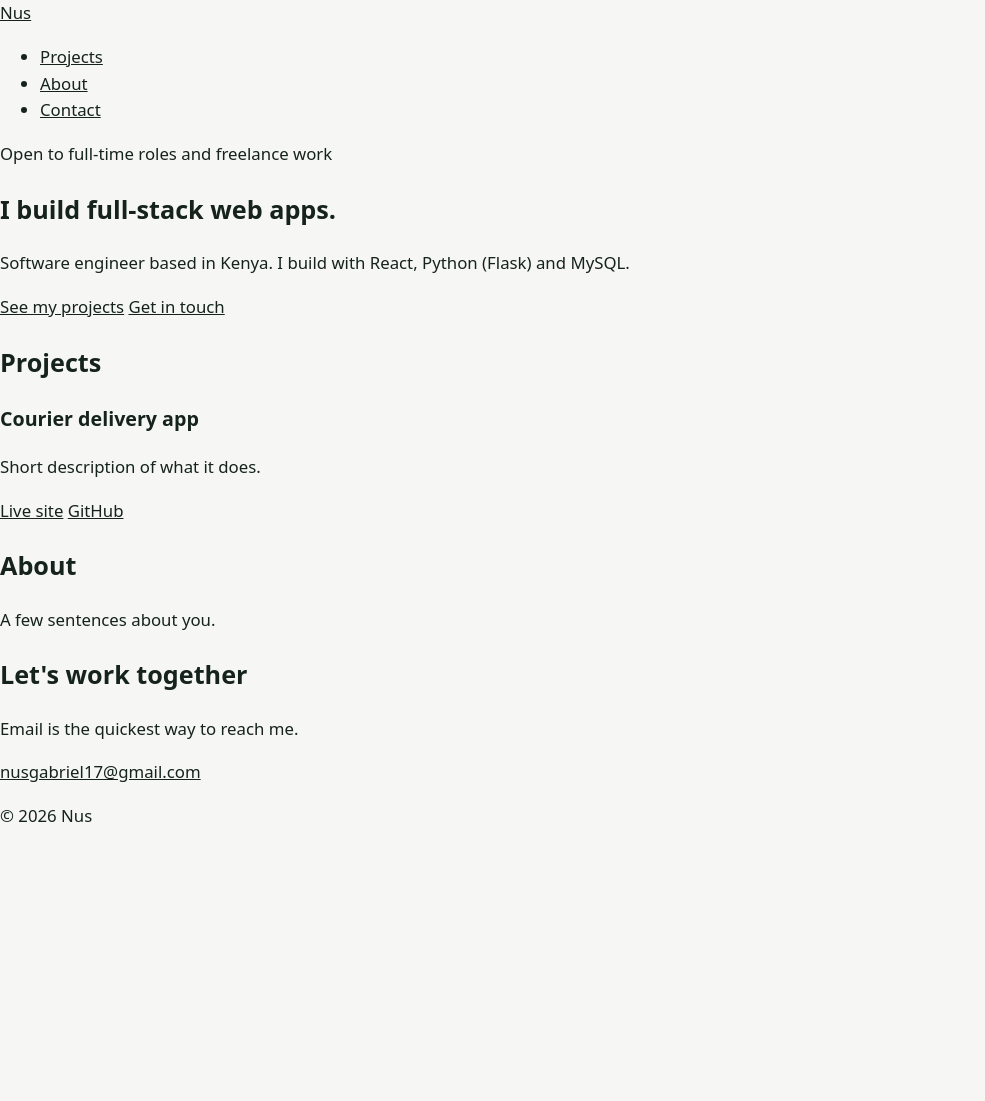
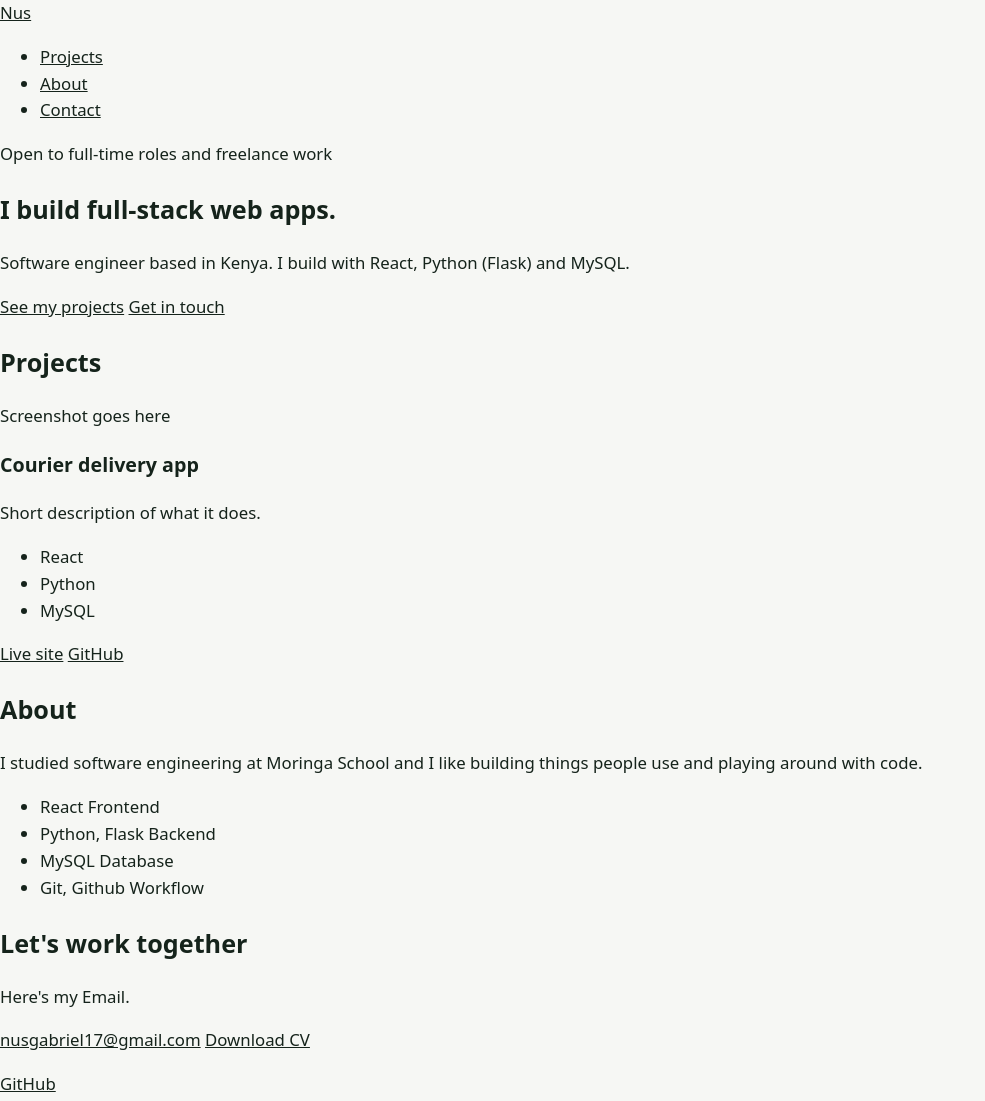
Before and after one commit to Mazz10h/Portfolio, a plain HTML site: page index.html in a window 1280 px wide. Shown: the top 1101 px of the page, without its empty margins (0-985 px from the left). Before the commit the page ends 847 px from the top, so only its background shows below. Drawn offline with Linux system fonts and the light colour scheme.

Commit message:
added lists and socials

```diff
--- a/index.html
+++ b/index.html
@@ -29,23 +29,49 @@
 
     <section id="projects">
       <h2>Projects</h2>
-      <article>
-        <h3>Courier delivery app</h3>
-        <p>Short description of what it does.</p>
-        <a href="#">Live site</a>
-        <a href="#">GitHub</a>
-      </article>
+      <div class="project">
+        <article class="card">
+        <div class="shot">Screenshot goes here</div>
+        <div class="body">
+          <h3>Courier delivery app</h3>
+          <p>Short description of what it does.</p>
+          <ul class="tags">
+            <li>React</li>
+            <li>Python</li>
+            <li>MySQL</li>
+          </ul>
+          <div class="links">
+            <a href="#">Live site</a>
+            <a href="#">GitHub</a>
+          </div>
+        </div>
+        </article>
+      </div>
     </section>
 
     <section id="about">
       <h2>About</h2>
-      <p>A few sentences about you.</p>
+      <div class="about">
+        <div>
+            <p>I studied software engineering at Moringa School and I like building things people use and playing around with code.</p>
+        </div>
+        <ul class="stack">
+          <li>React <span>Frontend</span></li>
+          <li>Python, Flask <span>Backend</span></li>
+          <li>MySQL <span>Database</span></li>
+          <li>Git, Github <span>Workflow</span></li>
+        </ul>
+      </div>
     </section>
 
     <section id="contact">
       <h2>Let's work together</h2>
-      <p>Email is the quickest way to reach me.</p>
-      <a href="mailto:nusgabriel17@gmail.com">nusgabriel17@gmail.com</a>
+      <p>Here's my Email.</p>
+      <a class="btn primary" href="mailto:nusgabriel17@gmail.com">nusgabriel17@gmail.com</a>
+      <a class="btn ghost" href="#">Download CV</a>
+      <p class="socials">
+        <a href="https://github.com/Mazz10h" target="_blank" rel="noopener noreferrer">GitHub</a>
+      </p>
     </section>
   </main>
 
```
